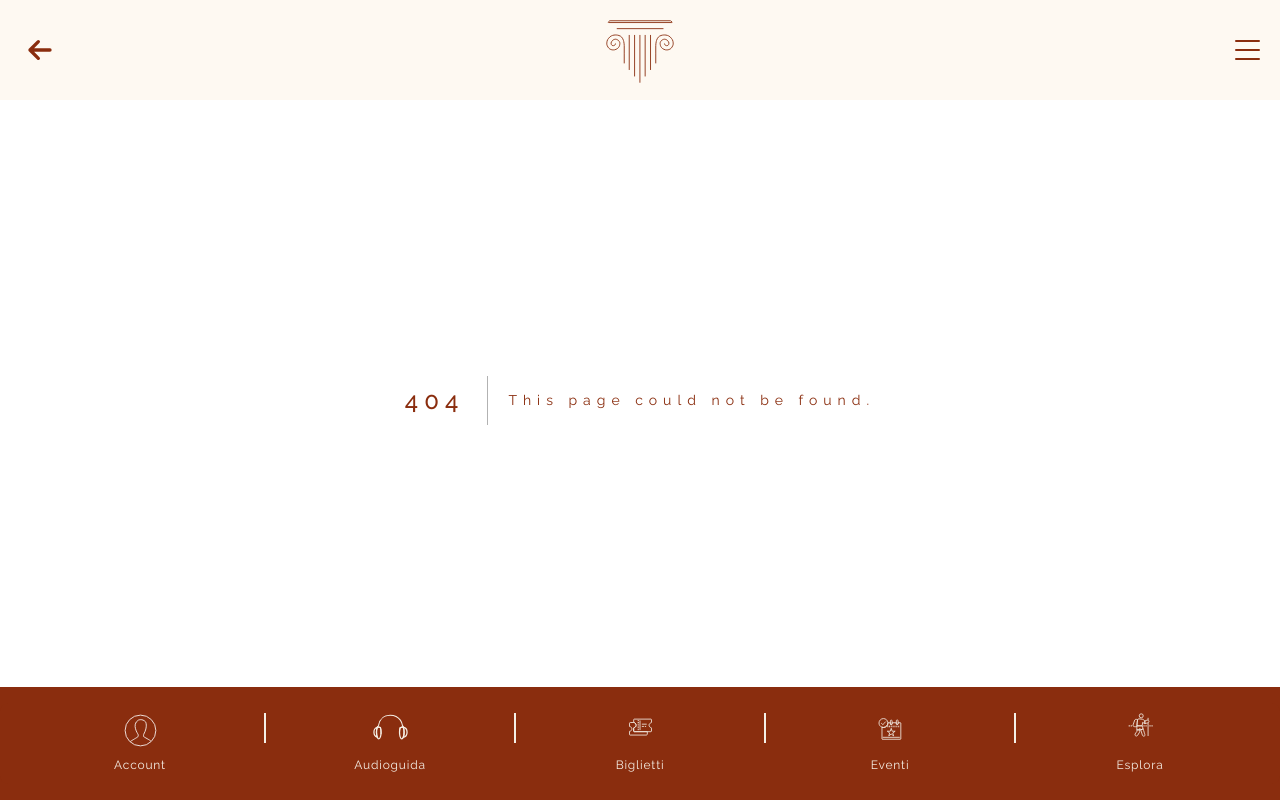
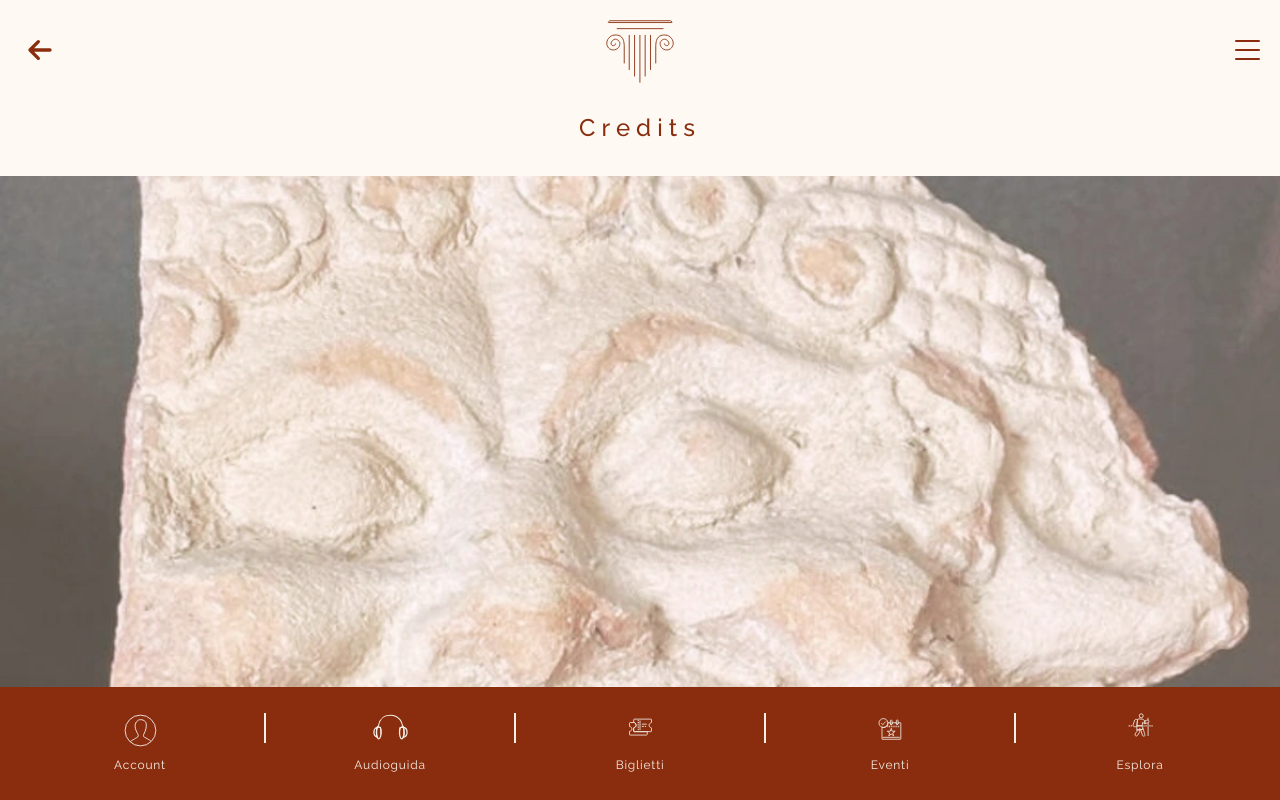
Before and after one commit to Lorenzolivacode/heraclea-final-project-cb10-team-c, a Next.js app: page /Credits in a window 1280 px wide. Before the commit this address had no page. Built offline with nearby package versions, Linux system fonts and the light colour scheme.

Commit message:
feat:credits page & style

```diff
--- /dev/null
+++ b/app/(routes)/Credits/credits.module.scss
@@ -0,0 +1,35 @@
+.main {
+  position: fixed;
+  top: 100px;
+  display: flex;
+  flex-direction: column;
+  width: 100%;
+  background-color: var(--c-white);
+  overflow: scroll;
+  padding-bottom: 80px;
+  max-height: calc(100vh - 150px);
+
+  h1 {
+    text-align: center;
+    padding-block: 10px;
+  }
+
+  img {
+    padding-block: 20px;
+  }
+
+  .textBox {
+    display: flex;
+    flex-direction: column;
+    align-items: flex-start;
+    padding: 10px 15px;
+    gap: 20px;
+    text-wrap: pretty;
+
+    h3 {
+      font-weight: 500;
+      letter-spacing: 3px;
+      color: var(--c-brown-dark);
+    }
+  }
+}
--- a/app/(routes)/Account/page.tsx
+++ b/app/(routes)/Credits/page.tsx
@@ -1,7 +1,56 @@
 import React from "react";
+import styles from "./credits.module.scss";
 
-function Account() {
-  return <div></div>;
+const credits = [
+  {
+    id: 1,
+    title: "Contributori Locali",
+    text: `Ringraziamo [Nome Storico/Archeologo] per la preziosa consulenza
+          storica, [Nome Fotografo] per le splendide fotografie del sito di
+          Eraclea Minoa, e [Nome Guida Locale] per il loro supporto nella
+          raccolta di informazioni culturali e storiche.`,
+  },
+  {
+    id: 2,
+    title: "Comune e Ufficio Turistico",
+    text: `Un ringraziamento speciale al Comune di [Regione] e all'Ufficio Turistico di [Regione]
+    per la collaborazione nella fornitura di materiali storici e immagini.
+    Grazie anche al Museo Archeologico di Eraclea Minoa per il contributo di manufatti e dati storici.`,
+  },
+  {
+    id: 3,
+    title: "Team di Sviluppo",
+    text: `L'app è stata realizzata da un team di sviluppo (MIGLIORE AL MONDO) dedicato, che ha lavorato per offrire un'esperienza interattiva e coinvolgente del sito storico.`,
+  },
+  {
+    id: 4,
+    title: "Licenza",
+    text: `Tutti i contenuti sono utilizzati con il permesso dei rispettivi proprietari e l'app è concessa sotto licenza [Tipo di Licenza].`,
+  },
+];
+
+function Credits() {
+  return (
+    <div className={styles.main}>
+      <h1>Credits</h1>
+      <img src="/assets/maschera.webp" alt="mask image" />
+      <div className={styles.textBox}>
+        <p>
+          Quest'app è stata creata per valorizzare il patrimonio storico di
+          Eraclea Minoa e offrire ai visitatori un'esperienza immersiva e
+          informativa. Grazie alla collaborazione di esperti locali e
+          istituzioni, siamo riusciti a integrare contenuti culturali e
+          strumenti tecnologici per esplorare al meglio il sito.
+        </p>
+        {credits.map((credit) => (
+          <div key={credit.id}>
+            <h3>{credit.title}</h3>
+            <p>{credit.text}</p>
+          </div>
+        ))}
+      </div>
+    </div>
+  );
 }
 
-export default Account;
+export default Credits;
```
